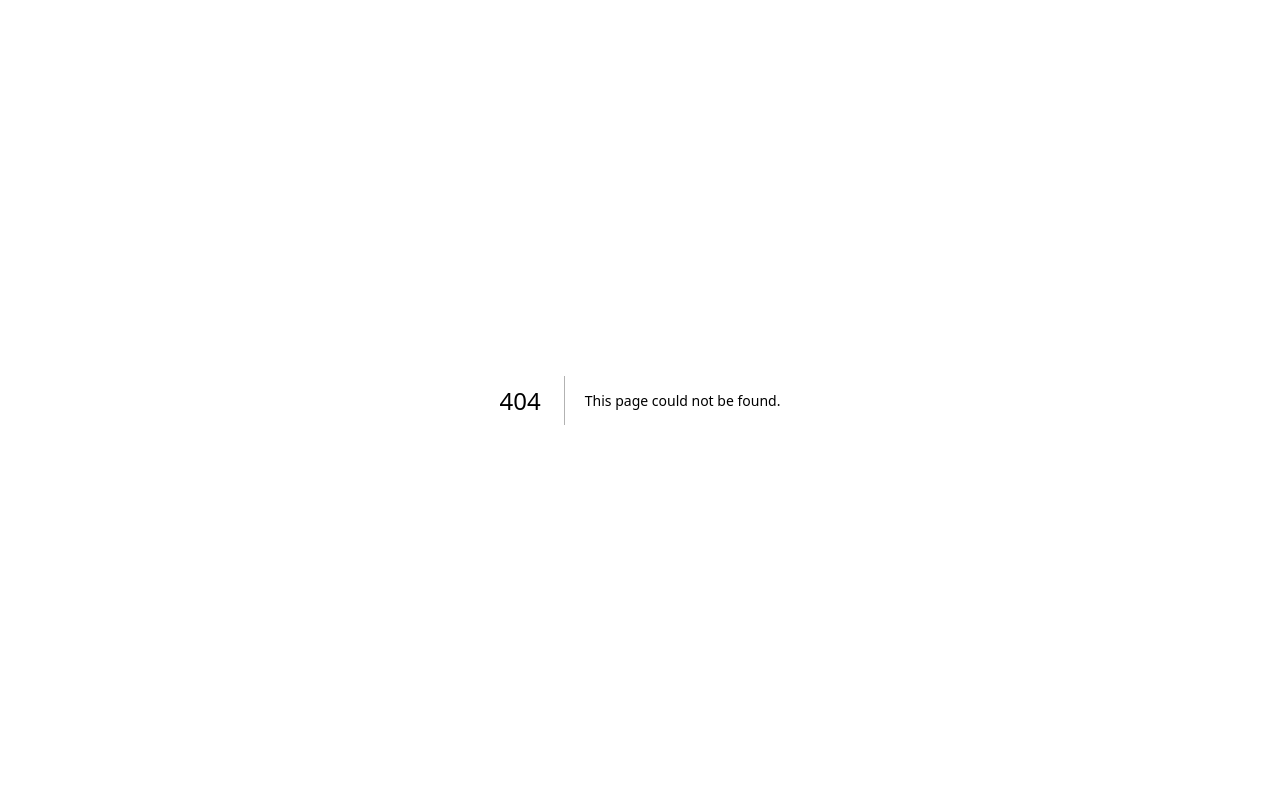
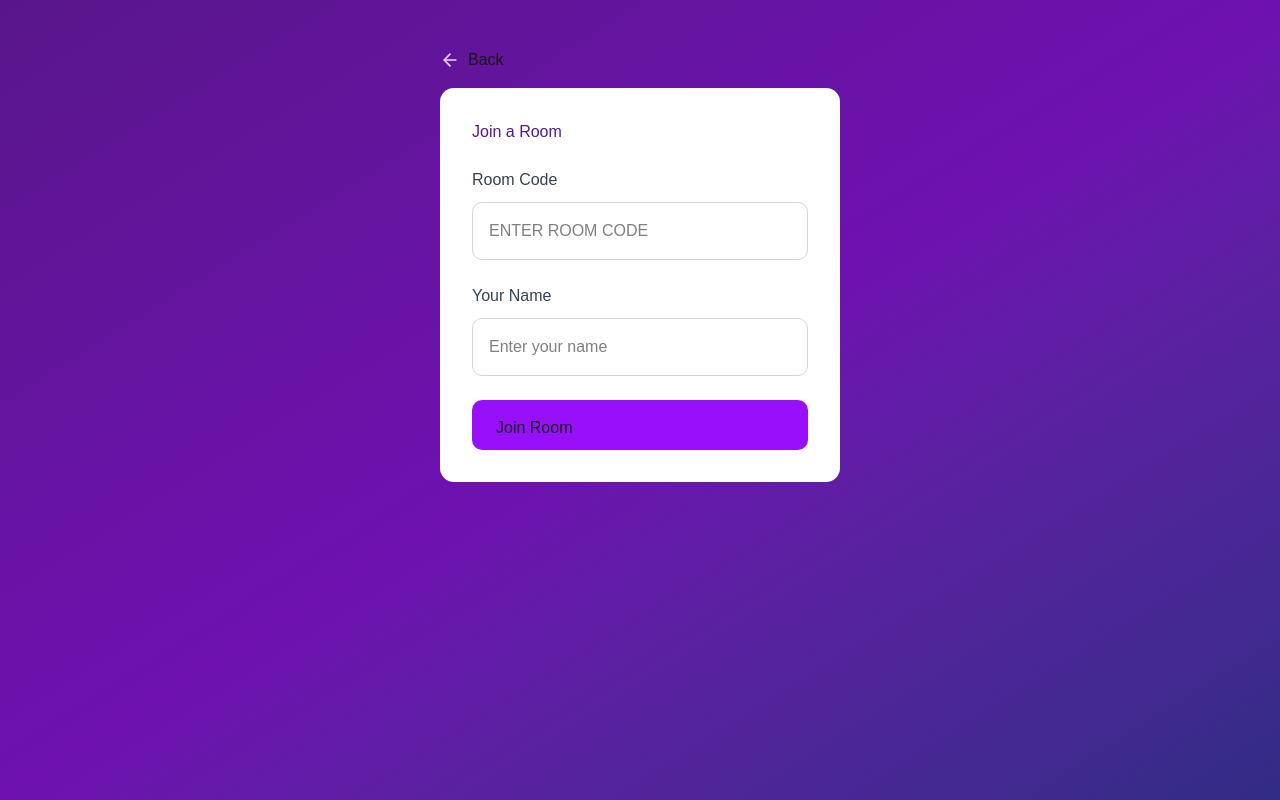
Before and after one commit to wrspada02/frontend-boilerplate, a Next.js app: page /room/join in a window 1280 px wide. Before the commit this address had no page. Built offline with nearby package versions, Linux system fonts and the light colour scheme.

Commit message:
feat: join room page

```diff
--- /dev/null
+++ b/src/pages/room/join.tsx
@@ -0,0 +1,40 @@
+import { Button } from "@/components/Button";
+import { addLayout } from "@/hoc/addLayout";
+import Image from "next/image";
+
+export default function JoinRoom() {
+  return addLayout(
+    <div className="max-w-[400px]">
+      <header className="self-start">
+        <Button
+          className="flex items-center pl-0"
+        >
+          <Image
+            src={'/return-back.svg'}
+            width={20}
+            height={20}
+            alt="Arrow pointing to left side meaning user can return back to home page"
+          />
+          <span className="ml-2">Back</span>
+        </Button>
+      </header>
+
+      <section className="bg-white rounded-[14px] p-8">
+        <h1 className="text-[#59168B] text-base leading-6 font-normal mb-6">Join a Room</h1>
+        <form action="">
+        <label htmlFor="name" className="text-[#364153] text-base leading-6 font-normal mb-2.5 block">
+            Room Code
+          </label>
+          <input type="text" id="name" placeholder="ENTER ROOM CODE" className="p-4 w-full rounded-[10px] text-black border border-[#D1D5DC] mb-6" />
+          <label htmlFor="name" className="text-[#364153] text-base leading-6 font-normal mb-2.5 block">
+            Your Name
+          </label>
+          <input type="text" id="name" placeholder="Enter your name" className="p-4 w-full rounded-[10px] text-black border border-[#D1D5DC]" />
+          <Button className="bg-[#9810FA] mt-6 h-[50px] py-3 px-6" type="submit">
+            Join Room
+          </Button>
+        </form>
+      </section>
+    </div>
+  )
+}
```
